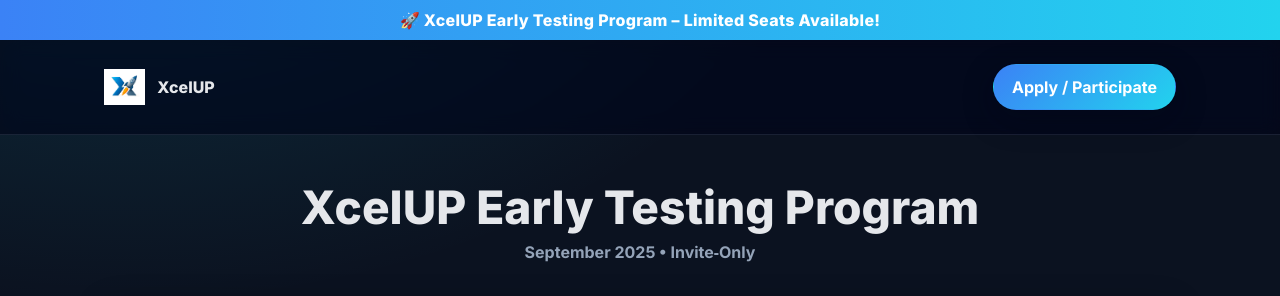
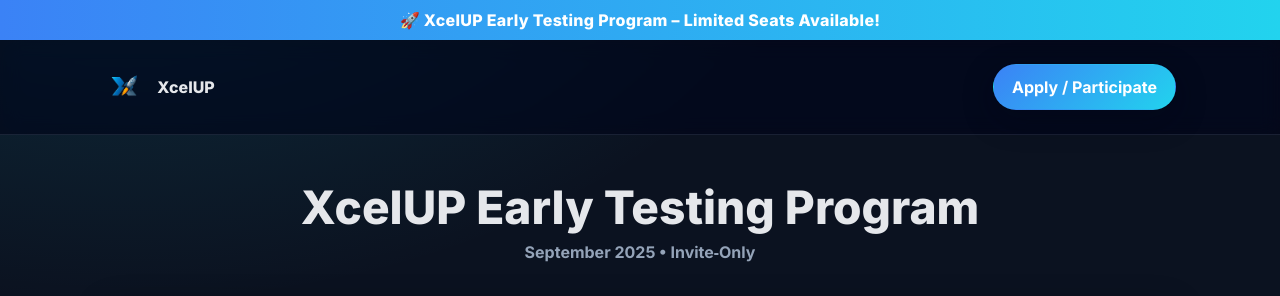
Before and after one commit to HarshSikoter/Promo, a plain HTML site: page index.html in a window 1280 px wide. Shown: the top 296 px of the page. Drawn offline with Linux system fonts and the light colour scheme.

Commit message:
Update index.html

```diff
--- a/index.html
+++ b/index.html
@@ -11,7 +11,7 @@
   <meta property="og:title" content="XcelUP Early Testing Program – September 2025">
   <meta property="og:description" content="Invite‑only: 2 windows, 2 certifications, ₹2000 honorarium upon completion, feedback required, limited seats." />
   <meta property="og:type" content="website">
-  <meta property="og:image" content="https://xcelup.com/images/youascend_logo.png">
+  <meta property="og:image" content="Logo.png">
   <meta property="og:url" content="https://example.com/early-testing">
   <meta name="twitter:card" content="summary_large_image">
 
@@ -89,7 +89,7 @@
   <header>
     <div class="container nav">
       <div class="brand">
-        <img src="unnamed.png" alt="XcelUP Logo" />
+        <img src="Logo.png" alt="XcelUP Logo" />
         <span>XcelUP</span>
       </div>
       <nav>
```
